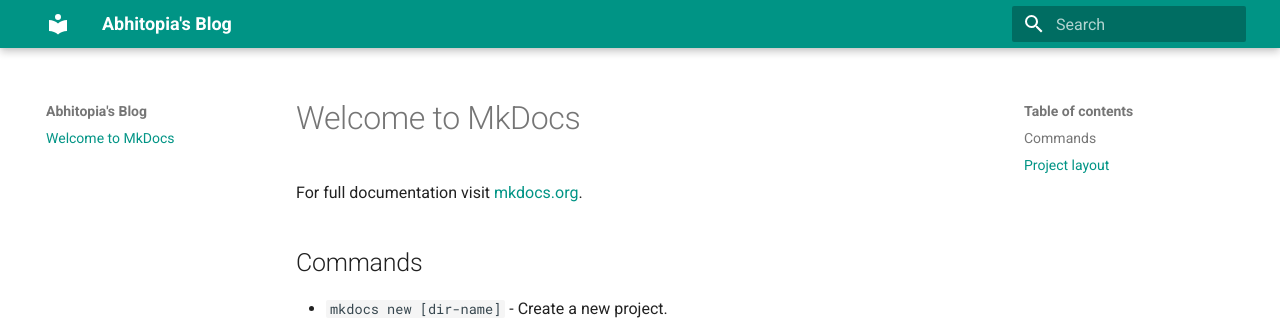
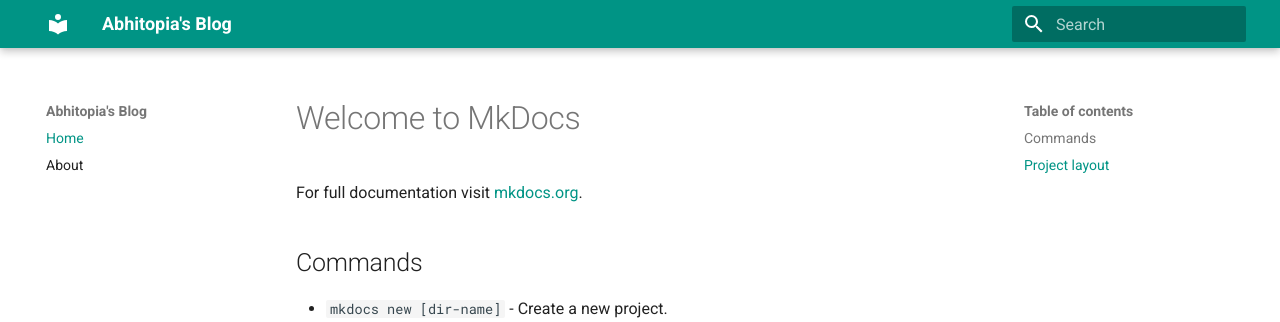
Before and after one commit to abhitopia/abhitopia.github.com, an MkDocs documentation site: the page built from docs/index.md, in a window 1280 px wide. Shown: the top 322 px of the page. Built offline with MkDocs 1.6.1 and Material for MkDocs 9.7.7, drawn with Linux system fonts in a browser that asks for light colours; part of the change alters nothing that is shown.

Commit message:
basic template for blog set up including disqus and google analytics

```diff
--- a/mkdocs.yml
+++ b/mkdocs.yml
@@ -2,7 +2,11 @@
 site_name: "Abhitopia's Blog"
 site_description: "Abhitopia's Blog"
 site_author: 'Abhishek Aggarwal'
-site_url: 'https://www.abhitopia.com'
+site_url: 'https://abhitopia.com'
+
+nav:
+  - Home: index.md
+  - About: about.md
 
 # Repository
 #repo_name: 'squidfunk/mkdocs-material'
@@ -22,6 +26,8 @@ theme:
     text: 'Roboto'
     code: 'Roboto Mono'
 
+remote_branch: 'master'  # this will cause gh-deploy to push to master branch
+
 # Customization
 extra:
   social:
@@ -35,7 +41,7 @@ extra:
 
 # Google Analytics
 google_analytics:
-  - 'UA-XXXXXXXX-X'
+  - 'UA-126541129-1'
   - 'auto'
 
 # Extensions
```
Also changed, not shown: docs/about.md (added).
